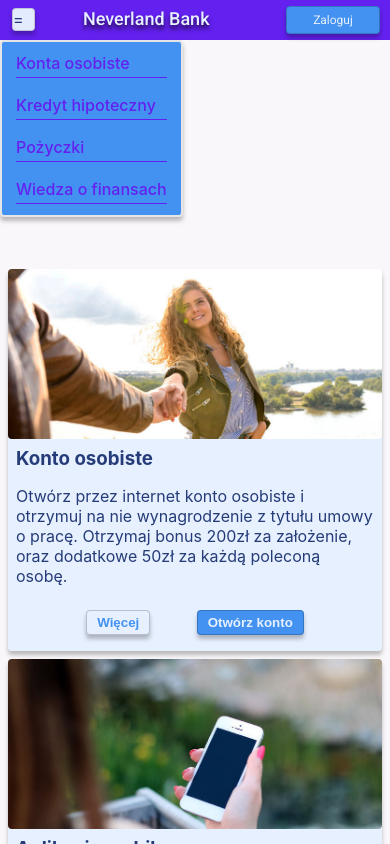
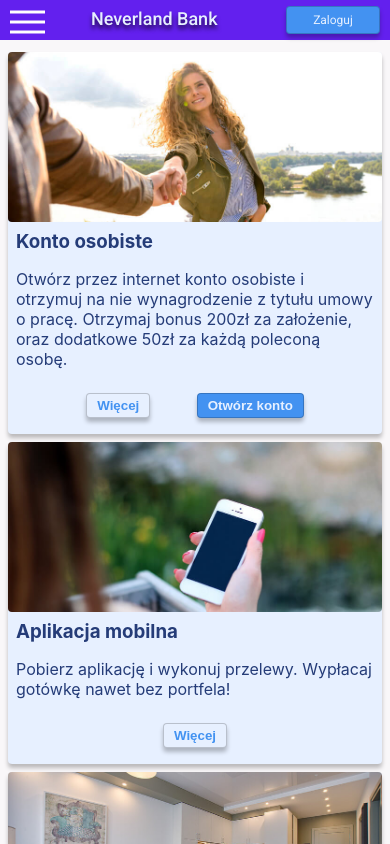
Before and after one commit to mrozrafal/banking-application, a React (Create React App) app: page / in a window 390 px wide. Shown: the top 844 px of the page. Built offline with nearby package versions, Linux system fonts and the light colour scheme.

Commit message:
feat:  hamburger manu css and js

```diff
--- a/src/App.js
+++ b/src/App.js
@@ -1,30 +1,70 @@
 import React from 'react';
 import './App.scss';
+
+class Header extends React.Component {
+
+state = {
+  active: false
+}
+
+toggleClass() {
+  const currentState= this.state.active;
+  this.setState({ active: !currentState});
+}
+
+handleClick = () => {
+  this.toggleClass();
+}
+
+
+  render (onClick) {
+    return <>
+    <header className="header">
+        <div className="header__bar">
+
+          <button
+          onClick={this.handleClick}
+          className={this.state.active ? 'hamburger--active': "hamburger"}
+>
+            <span className="hamburger__box">
+              <span className="hamburger__inner"></span>
+            </span>
+          </button>
+
+          <h1 className="bank-name">Neverland Bank</h1>
+          <button className="button-login">Zaloguj</button>
+        </div>
+
+        <nav
+        className={this.state.active ?  'navigation--active' :  'navigation' }
+
+
+        >
+          <div class="navigation">
+  <ul class="navigation__list">
+    <li class="navigation__item"><a href="">Konto osobiste</a></li>
+    <li class="navigation__item"><a href="">Kredyt hipoteczny</a></li>
+    <li class="navigation__item"><a href="">Wiedza o finansach</a></li>
+    <li class="navigation__item"><a href="">Aktualności</a></li>
+  </ul>
+</div>
+
+        </nav>
+        <br />
+      </header>
+    </>
+  }
+}
+
+function App() {
 
 
 
 
-function App() {
+
   return (
     <div className="App">
-      <header className="header">
-        <div className="header__bar">
-          <div className="menu menu--js">=</div>
-          <h1 className="bank-name">Neverland Bank</h1>
-          <button className="button-login">Zaloguj</button>
-        </div>
-
-        <nav className="navigation navigation__invisible">
-          <ul className="navigation__list">
-            <li className="navigation__list--element">Konta osobiste</li>
-            <li className="navigation__list--element">Kredyt hipoteczny</li>
-            <li className="navigation__list--element">Pożyczki</li>
-            <li className="navigation__list--element">Wiedza o finansach</li>
-          </ul>
-
-        </nav>
-        <br />
-      </header>
+      <Header />
 
 
 
--- a/src/App.scss
+++ b/src/App.scss
@@ -3,6 +3,10 @@ h3,
 p {
   margin: 8px;
 }
+button {
+  background: #6320ee;
+}
+
 .header {
   &__bar {
     position: absolute;
@@ -17,7 +21,7 @@ p {
   }
 }
 .bank-name {
-  margin: 8px 32px 8px 0;
+  margin: 8px 24px 8px 0;
   width: 127px;
   height: 21px;
   font-family: "Roboto", sans-serif;
@@ -43,56 +47,130 @@ p {
   line-height: 14px;
   color: #e7f0ff;
 }
-.menu {
-  display: block;
-  width: 23px;
-  height: 23px;
-  background: #e3ebff;
-  border: 0.25px solid rgba(50, 41, 47, 0.2);
-  box-sizing: border-box;
-  box-shadow: 0px 4px 4px rgba(0, 0, 0, 0.25);
-  border-radius: 4px;
-  margin: 8px 12px;
+
+
+
+
+
+.hamburger, .navigation {
+  transition: transform .3s .1s ease-in-out;
 }
 
-.navigation {
-  display: flex;
-  justify-content: flex-start;
-  align-items: flex-start;
-  padding: 0;
-  margin:40px 0 0 0;
-  position: relative;
-  &__invisiblea {
-    display:none;
-  }
-
-  &__list{
-    padding:2px 0 2px 0;
-    margin:0;
-    border: 2px solid #E5E5E5;
-    background: #4392F1;
-    border-radius:4px;
-    box-shadow: 0px 4px 4px rgba(0, 0, 0, 0.25);
-    &--element {
-      padding:8px 12px;
-      margin: 1px 2px;
-      color:#6320EE;
-      font-weight: 500;
-      &::after {
-        display:block;
-        content:"";
-        border-bottom: 1px solid #6320EE;
-       padding-top: 4px;
-        width:100%;
-      }
-
-    }
-  }
+.hamburger--active {
+  transform: translatex(248px);
+  z-index:300;
 
 }
+
+.hamburger__box {
+  width: 35px;
+  height: 24px;
+  display: inline-block;
+  position: relative;
+
+}
+
+@mixin hamburger-line {
+  width: 100%;
+  height: 3px;
+  background-color: #fefefe;
+  position: absolute;
+}
+
+.hamburger__inner {
+  @include hamburger-line;
+
+  left: 0;
+  top: 50%;
+  transform: translateY(-50%);
+  transition: background-color .1s .2s ease-in-out;
+}
+
+.hamburger__inner::before,
+.hamburger__inner::after {
+  @include hamburger-line;
+
+  content: '';
+  left: 0;
+  transition: transform .2s .2s ease-in-out;
+}
+
+.hamburger__inner::before {
+  top: -10px;
+}
+
+.hamburger__inner::after {
+  top: 10px;
+}
+
+.hamburger--active .hamburger__inner {
+  background-color: transparent;
+
+}
+
+.hamburger--active .hamburger__inner:before {
+  transform: translateY(10px) rotate(45deg);
+
+
+}
+
+.hamburger--active .hamburger__inner:after {
+  transform: translateY(-10px) rotate(-45deg);
+
+}
+.hamburger {
+  padding: 10px;
+  display: inline-block;
+  cursor: pointer;
+  background-color: #6320ee;;
+  border: 0;
+  margin: 0;
+
+}
+
+
+.navigation {
+  height: calc(100vh + 30px) ;
+  width: 300px;
+  background-color: #6320ee;
+  position: absolute;
+  top: -30px;
+  left: -300px;
+ // transform: translateX(-300px);
+  margin-top: 0;
+}
+
+.navigation--active {
+  transform:  translateX(300px) ;
+
+
+  z-index: 200;
+  display:inline-block;
+  background: #fefefe;
+}
+
+.navigation__list {
+  margin-top: 50px;
+  list-style: none;
+}
+
+.navigation__item {
+  margin-bottom: 20px;
+
+}
+
+
+
 .header{
   margin-bottom: 32px;
 }
+
+
+
+
+
+
+
 .presentation {
   margin-top: 32px;
 
@@ -160,6 +238,11 @@ p {
   }
 }
 
+
+
+
+
+
 .button-knowledge {
   width: fit-content;
   background: #e7f0ff;
@@ -190,7 +273,16 @@ p {
     align-items: center;
   }
 }
+
+
+
+
+
+
+
+
 .footer {
+  margin-top: 40px;
   background: #e0e0e0;
   display:flex;
  justify-content: space-between;
@@ -203,6 +295,15 @@ p {
   margin-bottom:0;
   padding-right: 40px
 }
+
+
+
+
+a {
+   color: #E7F0FF;
+}
+
+
 ul {
   list-style: none;
 }
```
